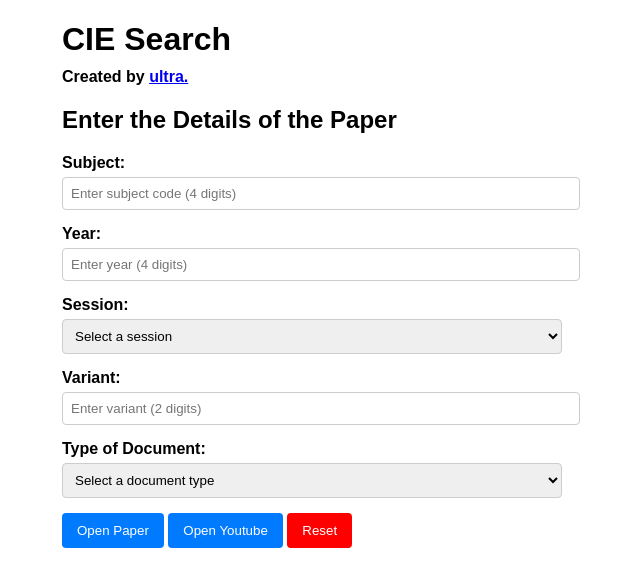
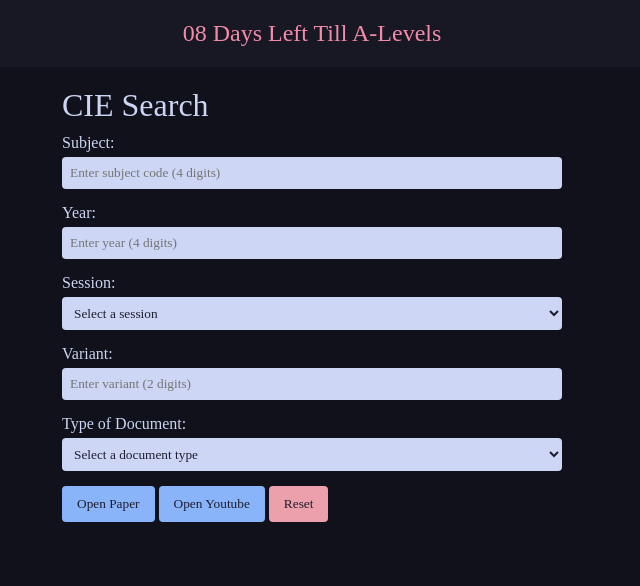
Before and after one commit to ultraspatial/CIESearch, a plain HTML site: page index.html in a window 1280 px wide. Shown: the whole page, without its empty margins (328-968 px from the left). Drawn offline with Linux system fonts and the light colour scheme; a web font is replaced by a local one.

Commit message:
v2.0
dark mode, countdown, fixed paper js

```diff
--- a/index.html
+++ b/index.html
@@ -7,11 +7,11 @@
     <title>CIE Search</title>
 </head>
 <body>
+    <header>
+        <h2><span id="days">00</span> Days Left Till A-Levels</h2>
+    </header>
     <form id="cieSearch">
         <h1 style="margin-bottom: 2%;">CIE Search</h1>
-        <p style="margin-top: 0px;"><b>Created by <a href="ultraspatial.neocities.org">ultra.</a></b></a></p>
-        <h2>Enter the Details of the Paper</h2>
-
         <!-- Subject Field -->
         <label for="subject">Subject:</label>
         <input
@@ -71,7 +71,7 @@
         <!-- Submit Button -->
         <button type="submit" id="paper">Open Paper</button>
         <button type="submit" id="yt">Open Youtube</button>
-        <button type="submit" id="reset" class="reset">Reset</button>
+        <button type="submit" id="resetForm" class="resetForm">Reset</button>
 
     <script src="scripts.js"></script>
 </body>
--- a/scripts.js
+++ b/scripts.js
@@ -1,7 +1,25 @@
+// Set the target date (e.g., New Year's Day 2024)
+const targetDate = new Date("May 9, 2025 00:00:00").getTime();
+
+function updateCountdown() {
+  const now = new Date().getTime();
+  const timeRemaining = targetDate - now;
+
+  // Calculate days, hours, minutes, and seconds
+  const days = Math.floor(timeRemaining / (1000 * 60 * 60 * 24));
+  // Update the DOM
+  document.getElementById("days").textContent = String(days).padStart(2, "0");
+}
+
+// Update the countdown every second
+setInterval(updateCountdown, 1000);
+
+// Initial call to avoid delay on first render
+updateCountdown();
+
 // Select the form element
 const form = document.getElementById('cieSearch');
-
-form.addEventListener('paper', function(event) {
+document.getElementById('paper').addEventListener('click', function(event) {
     // Prevent the default form submission behavior
     event.preventDefault();
 
@@ -55,7 +73,7 @@
     window.open(yturl, '_blank');
 });
 
-document.getElementById('reset').addEventListener('click', function(event) {
+document.getElementById('resetForm').addEventListener('click', function(event) {
     // Prevent the default form submission behavior
     event.preventDefault();
     // Reset the form after submission
--- a/style.css
+++ b/style.css
@@ -1,7 +1,25 @@
+@import url('https://fonts.googleapis.com/css2?family=Radio+Canada:ital,wght@0,300..700;1,300..700&display=swap');
+
+
 body {
-    font-family: Arial, sans-serif;
-    margin: 20px;
+    font-family: "Radio Canada", serif;
+    font-weight: 300;
+    background-color: #11111b;
+    color: #cdd6f4;
 }
+h1,h2,label {
+    color: #ccd5f3;
+    font-weight: inherit;
+}
+a {
+    color: #89b4fa;
+    text-decoration: none;
+}
+
+#cieSearch {
+  padding-top: 20px;
+}
+
 form {
     max-width: 500px;
     margin: 0 auto;
@@ -9,29 +27,74 @@
 label {
     display: block;
     margin-bottom: 5px;
-    font-weight: bold;
 }
 input, select {
+    background-color: #cdd6f4;
+    font-family: inherit;
+    color: #1e1e2e;
     width: 100%;
     padding: 8px;
     margin-bottom: 15px;
-    border: 1px solid #ccc;
+    border: none;
     border-radius: 4px;
+}
+option {
+    background-color: #1e1e2e;
+    color: #cdd6f4;
+    font-family: inherit;
 }
 button {
     padding: 10px 15px;
-    background-color: #007BFF;
-    color: white;
+    background-color: #89b4fa;
+    color: #1e1e2e;
+    font-family: inherit;
     border: none;
     border-radius: 4px;
     cursor: pointer;
 }
 button:hover {
-    background-color: #0056b3;
+    background-color: #89dceb;
 }
-button.reset {
-    background-color: #FF0000;
+button.resetForm {
+    background-color: #eba0ac;
 }
-button.reset:hover {
-    background-color: #cc0000;
+button.resetForm:hover {
+    background-color: #f38ba8;
 }
+
+* {
+    margin: 0 auto;
+    padding: 0;
+    box-sizing: border-box;
+  }
+
+
+header {
+    text-align: center;
+    padding: 20px 0;
+    background-color: #181825;
+}
+header h2 {
+    color:#f38ba8;
+  }
+
+.time {
+    display: flex;
+    flex-direction: column;
+    align-items: center;
+
+  }
+
+  .time span {
+    font-size: 1rem;
+    font-weight: bold;
+    background-color: #cdd6f4;
+    color: #282c34;
+    padding: 10px 10px;
+    border-radius: 5px;
+  }
+
+  .time p {
+    margin-top: 10px;
+    font-size: 1rem;
+  }
```
